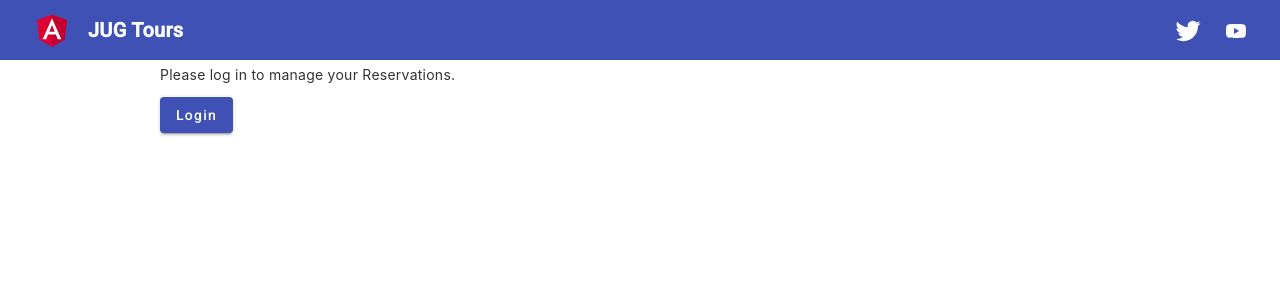
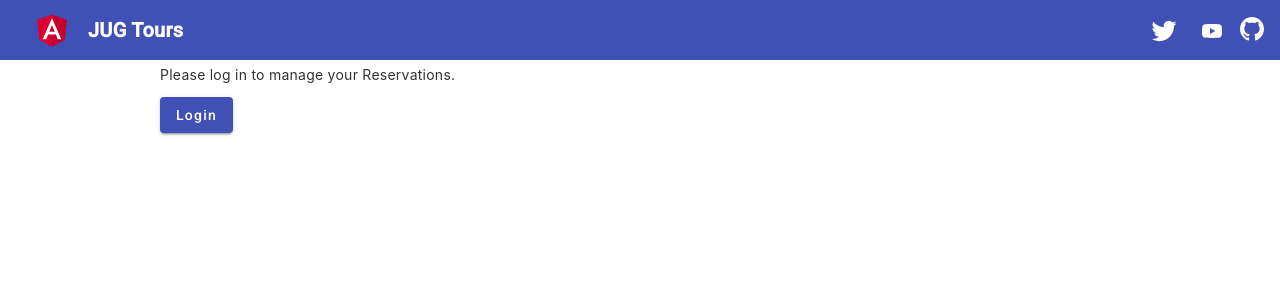
Before and after one commit to Nayantha/spring_boot_angualr_app_with_okta_odic, an Angular app in the folder app/: page /home in a window 1280 px wide. Shown: the top 300 px of the page. Built offline with nearby package versions, Linux system fonts and the light colour scheme; no server answers.

Commit message:
add my github link.

```diff
--- a/app/src/app/app.component.html
+++ b/app/src/app/app.component.html
@@ -25,6 +25,13 @@
         d="M21.58 7.19c-.23-.86-.91-1.54-1.77-1.77C18.25 5 12 5 12 5s-6.25 0-7.81.42c-.86.23-1.54.91-1.77 1.77C2 8.75 2 12 2 12s0 3.25.42 4.81c.23.86.91 1.54 1.77 1.77C5.75 19 12 19 12 19s6.25 0 7.81-.42c.86-.23 1.54-.91 1.77-1.77C22 15.25 22 12 22 12s0-3.25-.42-4.81zM10 15V9l5.2 3-5.2 3z"/>
     </svg>
   </a>
+  <a aria-label="Nayantha on Github" href="https://github.com/Nayantha" rel="noopener" style="margin-top: 7px"
+     target="_blank" title="Github">
+    <svg data-name="Logo" fill="#fff" height="24" viewBox="0 0 24 24" xmlns="http://www.w3.org/2000/svg">
+      <path
+        d="M12 0c-6.626 0-12 5.373-12 12 0 5.302 3.438 9.8 8.207 11.387.599.111.793-.261.793-.577v-2.234c-3.338.726-4.033-1.416-4.033-1.416-.546-1.387-1.333-1.756-1.333-1.756-1.089-.745.083-.729.083-.729 1.205.084 1.839 1.237 1.839 1.237 1.07 1.834 2.807 1.304 3.492.997.107-.775.418-1.305.762-1.604-2.665-.305-5.467-1.334-5.467-5.931 0-1.311.469-2.381 1.236-3.221-.124-.303-.535-1.524.117-3.176 0 0 1.008-.322 3.301 1.23.957-.266 1.983-.399 3.003-.404 1.02.005 2.047.138 3.006.404 2.291-1.552 3.297-1.23 3.297-1.23.653 1.653.242 2.874.118 3.176.77.84 1.235 1.911 1.235 3.221 0 4.609-2.807 5.624-5.479 5.921.43.372.823 1.102.823 2.222v3.293c0 .319.192.694.801.576 4.765-1.589 8.199-6.086 8.199-11.386 0-6.627-5.373-12-12-12z"/>
+    </svg>
+  </a>
 </mat-toolbar>
 
 <div class="content" role="main">
```
